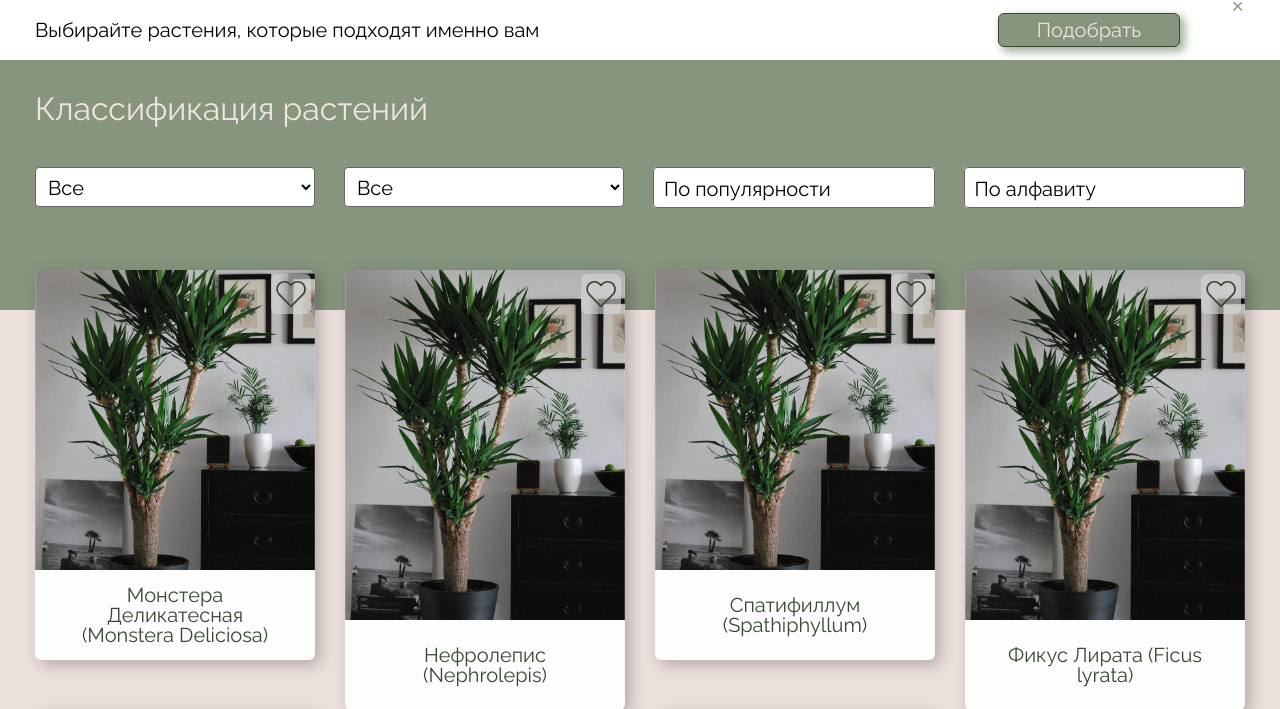
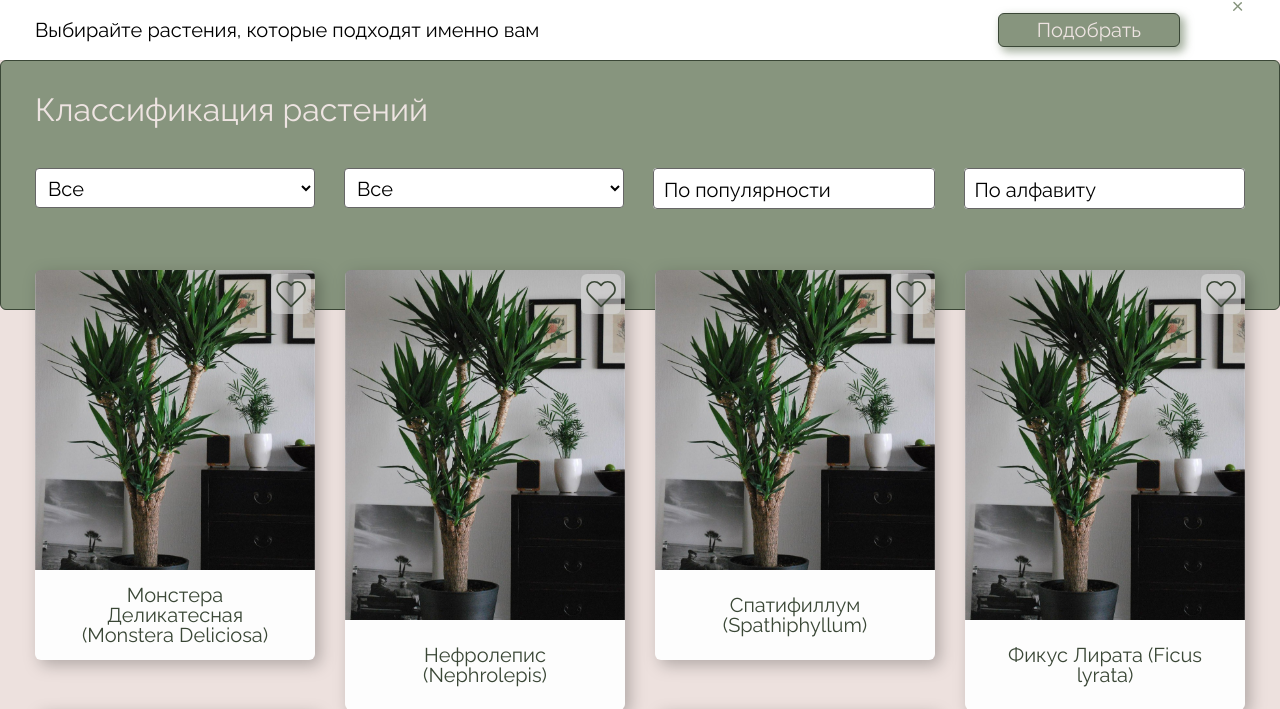
Before and after one commit to bend2-oss/My-Home-Jungle, a PHP site: page /selection_of_plants/index.html in a window 1280 px wide. Shown: the part 64-773 px from the top of the page. Run offline with PHP 8.4, Linux system fonts and the light colour scheme.

Commit message:
Add files via upload

```diff
--- a/selection_of_plants/style.css
+++ b/selection_of_plants/style.css
@@ -129,6 +129,8 @@ body {
 .class_plants {
   background: #87957E;
   height: 250px;
+  border: 1px solid #3A4736;
+  border-radius: 6px;
 }
 .class_plants_wrap {
   margin: 0 auto;
--- a/selection_of_plants/style.sass
+++ b/selection_of_plants/style.sass
@@ -117,6 +117,8 @@ body
 .class_plants
     background: #87957E
     height: 250px
+    border: 1px solid #3A4736
+    border-radius: 6px
     &_wrap
         margin: $margin
         width: $max-width
```
Also changed, not shown: 1 other file.
